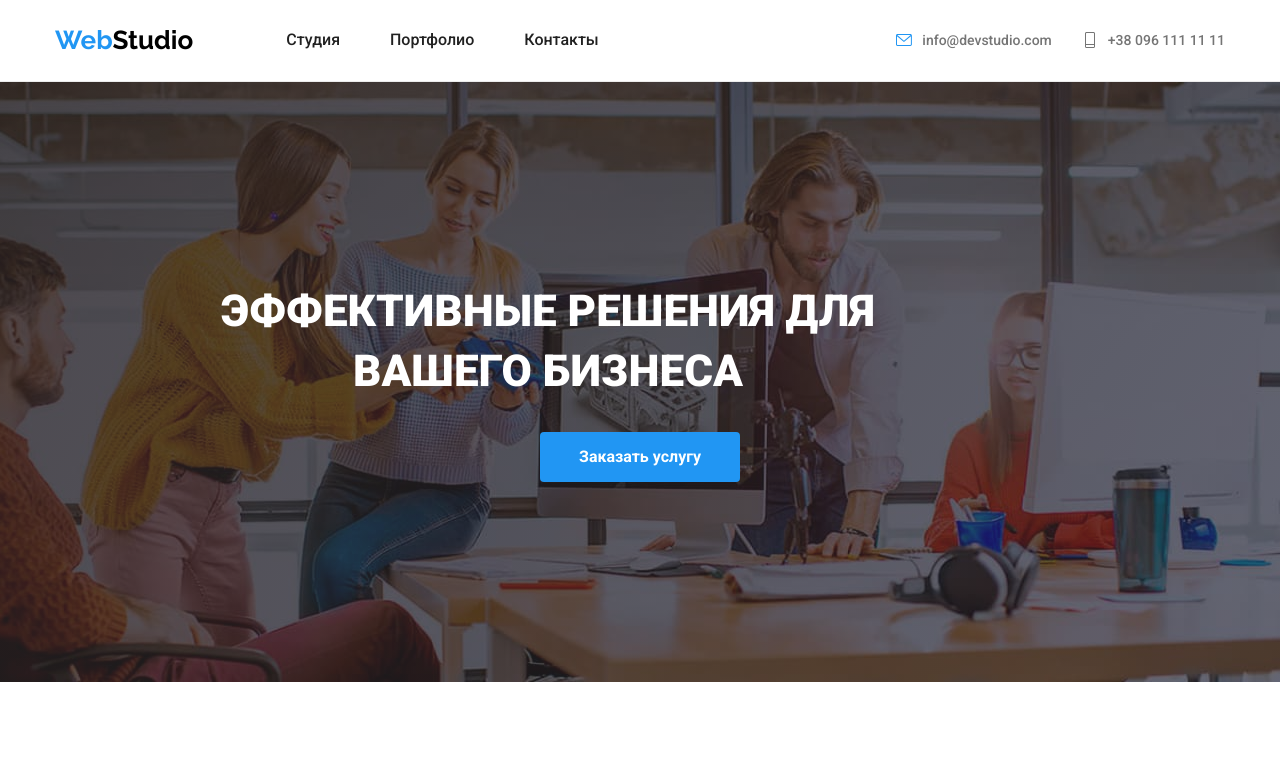
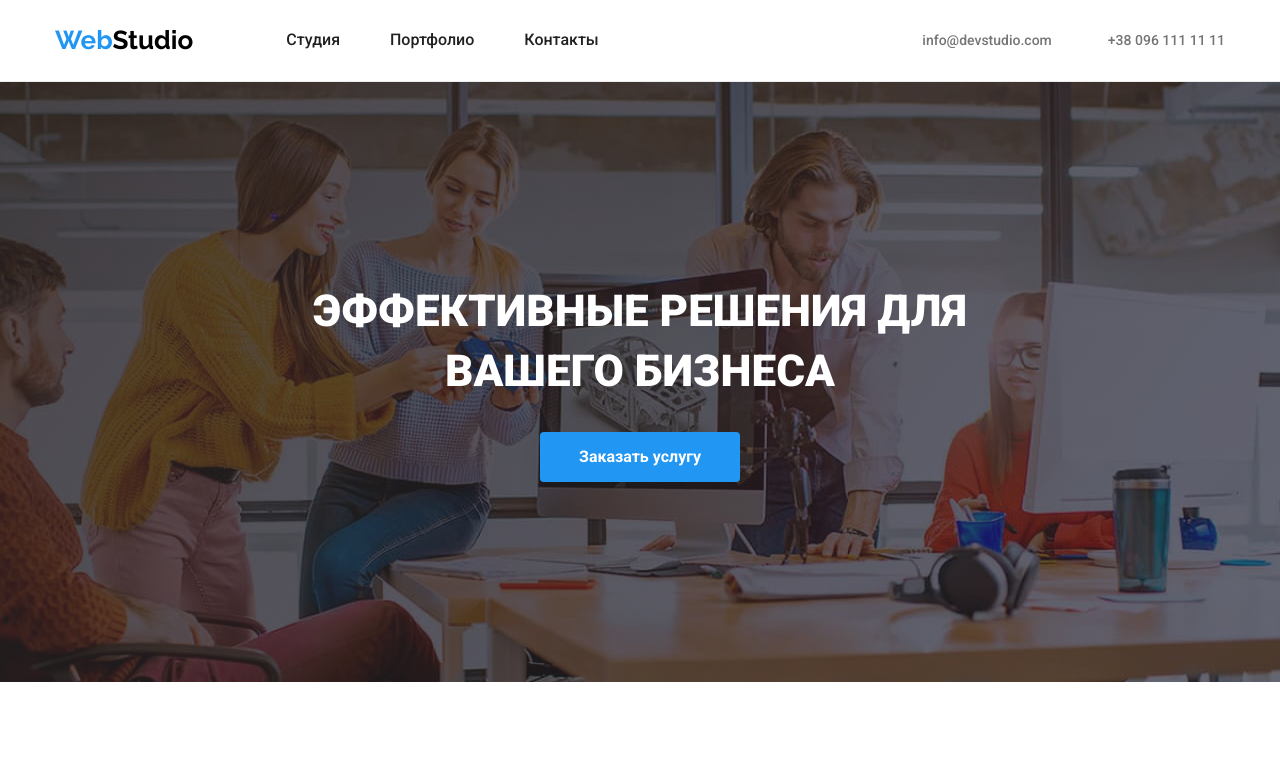
Before and after one commit to Andron1976/goit-markup-hw-04, a plain HTML site: page index.html in a window 1280 px wide. Shown: the top 773 px of the page. Drawn offline with nearby package versions, Linux system fonts and the light colour scheme.

Commit message:
Исправил замечание по хиро-тайтл

```diff
--- a/css/styles.css
+++ b/css/styles.css
@@ -138,7 +138,7 @@ fill: var(--specific-color);}
   padding: 200px;
 }
 .hero-title {
-  margin: 0 0 30px 0;
+  margin: 0 auto 30px auto;
   width: 696px;
   color: var(--accent-color);
   font-weight: 900;
```
